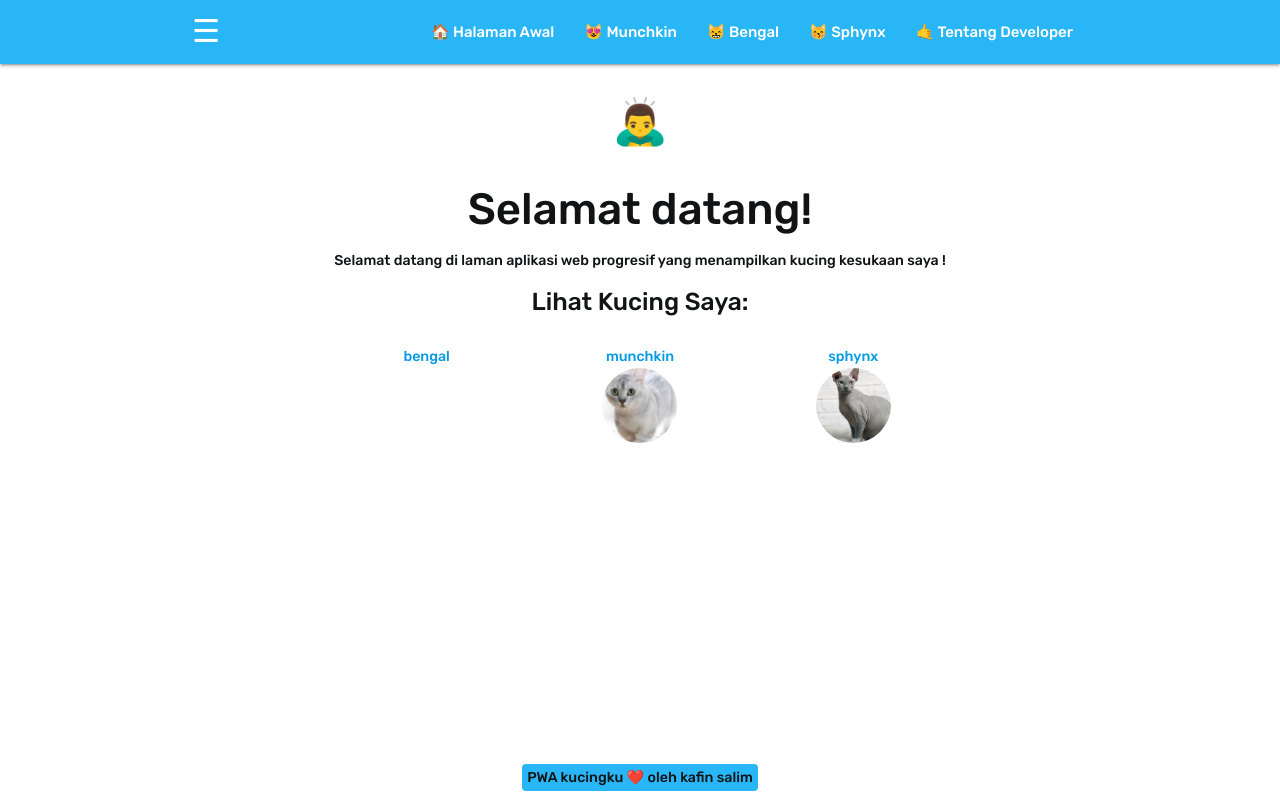
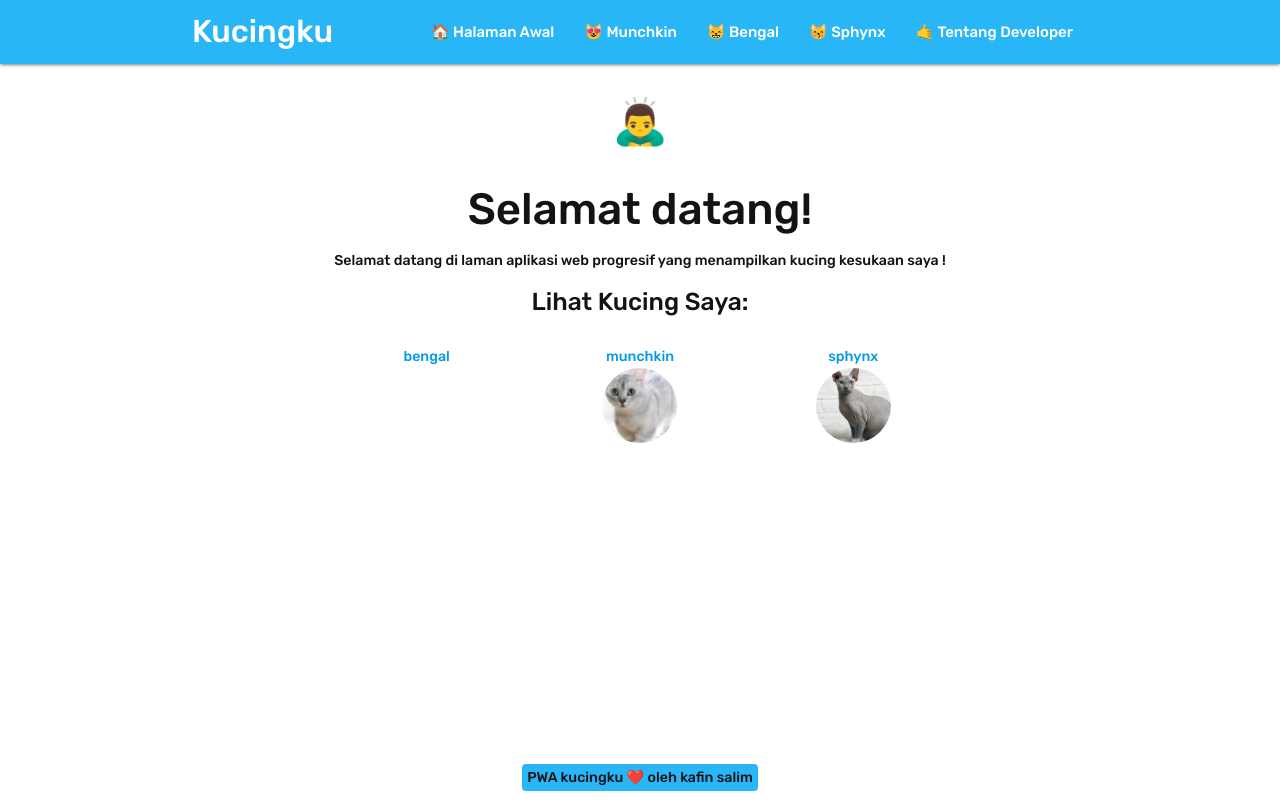
Before and after one commit to kfnx/firstPWA, a plain HTML site: page index.html in a window 1280 px wide. Drawn offline with Linux system fonts and the light colour scheme.

Commit message:
fix typo

```diff
--- a/index.html
+++ b/index.html
@@ -19,7 +19,13 @@
     <!-- Navigasi -->
     <nav class="light-blue lighten-1" role="navigation">
       <div class="nav-wrapper container">
-        <a href="#home" class="brand-logo" id="logo-container"  onclick="loadPage('home')>Kucingku</a>
+        <a
+          href="#home"
+          class="brand-logo"
+          id="logo-container"
+          onclick="loadPage('home')"
+          >Kucingku</a
+        >
         <a href="#" class="sidenav-trigger" data-target="nav-mobile">☰</a>
 
         <ul class="topnav right hide-on-med-and-down"></ul>
```
